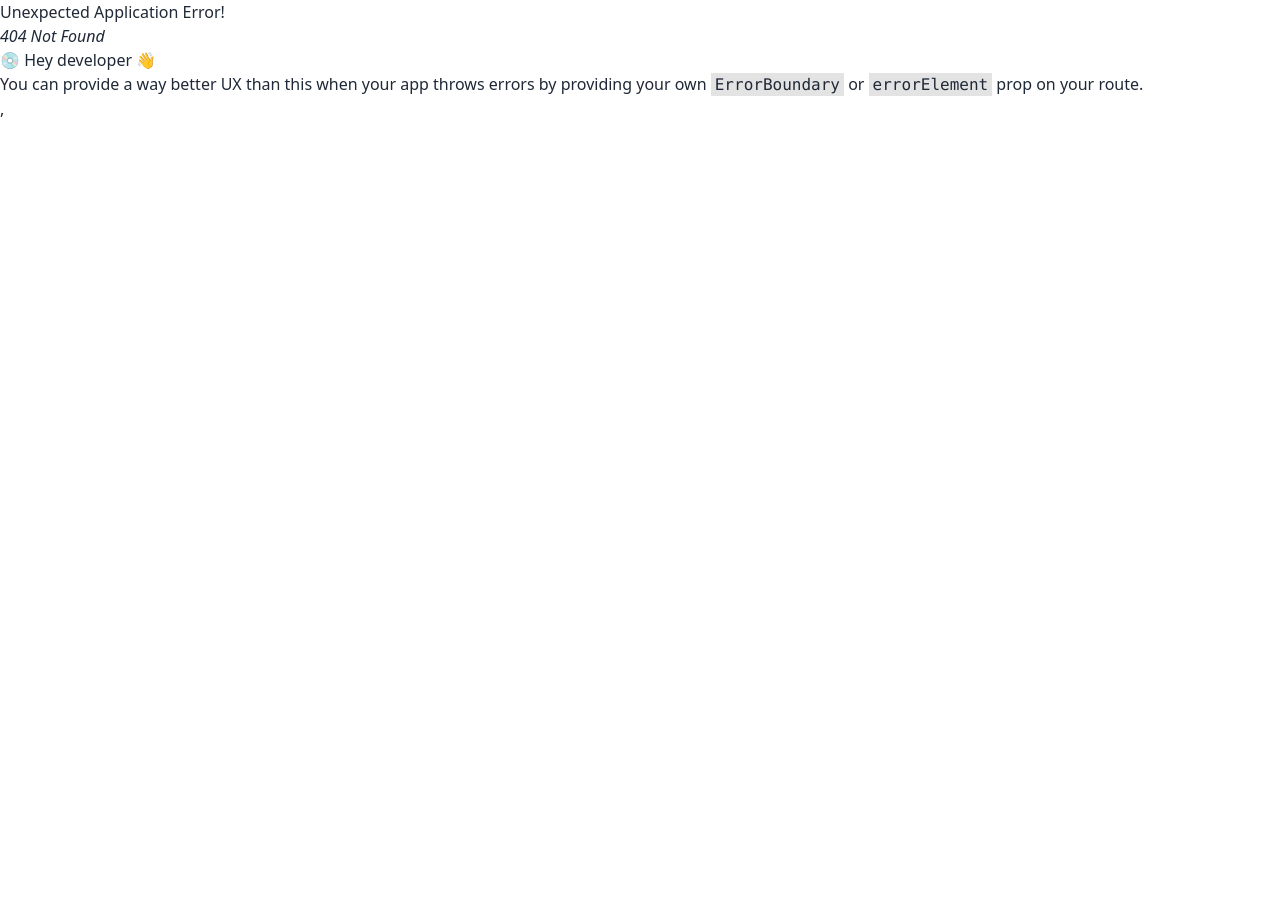
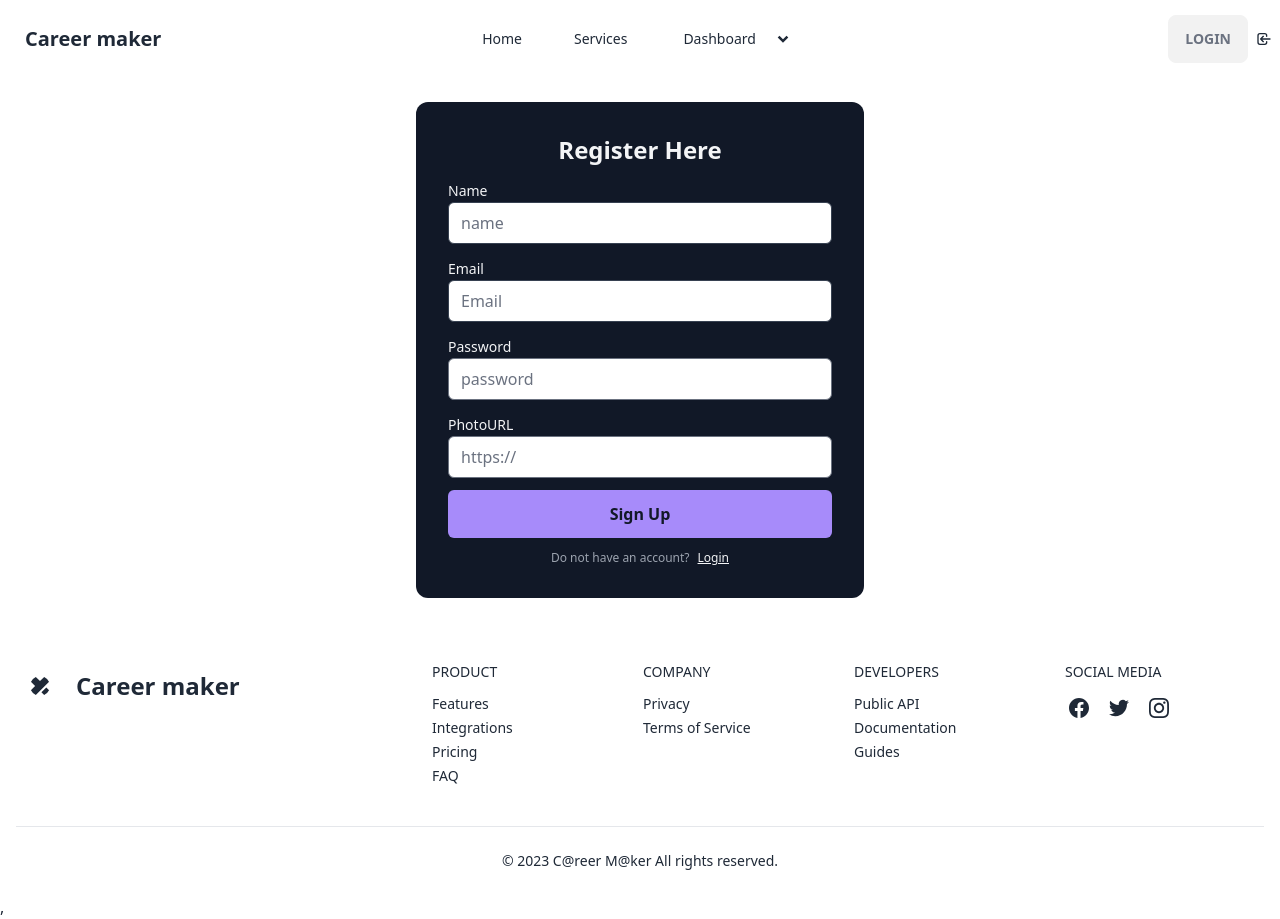
Before and after one commit to sarkarniloy102/CareerMaker_ClientSide, a React (Vite) app: page /register in a window 1280 px wide. Before the commit this address had no page. Before the commit the page ends 800 px from the top, so only its background shows below. Built offline with nearby package versions, Linux system fonts and the light colour scheme.

Commit message:
Registration from from mambaUI

```diff
--- a/src/Components/LogIn/LogIn.jsx
+++ b/src/Components/LogIn/LogIn.jsx
@@ -43,7 +43,7 @@ const LogIn = () => {
                     </button>
                 </div>
                 <p className="text-xs text-center sm:text-gray-400 ">Do not have an account?
-                    <Link to={'/signup'} rel="noopener noreferrer" href="#" className="underline ml-2 text-gray-100">Sign up</Link>
+                    <Link to={'/register'} rel="noopener noreferrer" href="#" className="underline ml-2 text-gray-100">Sign up</Link>
                 </p>
             </div>
         </div>
--- /dev/null
+++ b/src/Components/Registration/Register.jsx
@@ -0,0 +1,39 @@
+import { Link } from "react-router-dom";
+
+
+const Register = () => {
+    return (
+        <div>
+            <section className="p-6 dark:bg-gray-800 dark:text-gray-50">
+
+                <form >
+                    <div className="w-full max-w-md p-8 space-y-3 mx-auto rounded-xl bg-gray-900 text-gray-100">
+                        <h1 className="text-2xl font-bold text-center">Register Here</h1>
+                        <div className="col-span-full sm:col-span-3">
+                            <label className="text-sm">Name</label>
+                            <input id="" type="text" placeholder="name" className="w-full rounded-md focus:ring focus:ri focus:ri border-gray-700 dark:text-gray-900" />
+                        </div>
+                        <div className="col-span-full sm:col-span-3">
+                            <label className="text-sm">Email</label>
+                            <input id="email" type="email" placeholder="Email" className="w-full rounded-md focus:ring focus:ri focus:ri border-gray-700 text-gray-900" />
+                        </div>
+                        <div className="col-span-full sm:col-span-3">
+                            <label className="text-sm">Password</label>
+                            <input id="" type="password" placeholder="password" className="w-full rounded-md focus:ring focus:ri focus:ri dark:border-gray-700 text-gray-900" />
+                        </div>
+                        <div className="col-span-full sm:col-span-3">
+                            <label className="text-sm">PhotoURL</label>
+                            <input id="" type="text" placeholder="https://" className="w-full rounded-md focus:ring focus:ri focus:ri dark:border-gray-700 dark:text-gray-900" />
+                        </div>
+                        <input className="w-full px-8 py-3 font-semibold rounded-md bg-violet-400 text-gray-900 cursor-pointer" type="submit" value="Sign Up" />
+                        <p className="text-xs text-center sm:text-gray-400 ">Do not have an account?
+                            <Link to={'/login'} rel="noopener noreferrer" href="#" className="underline ml-2 text-gray-100">Login</Link>
+                        </p>
+                    </div>
+                </form>
+            </section>
+        </div>
+    );
+};
+
+export default Register;
--- a/src/Components/Routes/Routes.jsx
+++ b/src/Components/Routes/Routes.jsx
@@ -2,6 +2,7 @@ import { createBrowserRouter } from "react-router-dom";
 import Main from "../Main";
 import Home from "../Home/Home/Home";
 import LogIn from "../LogIn/LogIn";
+import Register from "../Registration/Register";
 
 
 const router = createBrowserRouter ([
@@ -16,6 +17,10 @@ const router = createBrowserRouter ([
         {
           path:'/login',
           element: <LogIn></LogIn>
+        },
+        {
+          path: '/register',
+          element: <Register></Register>
         }
       ]
     },
```
